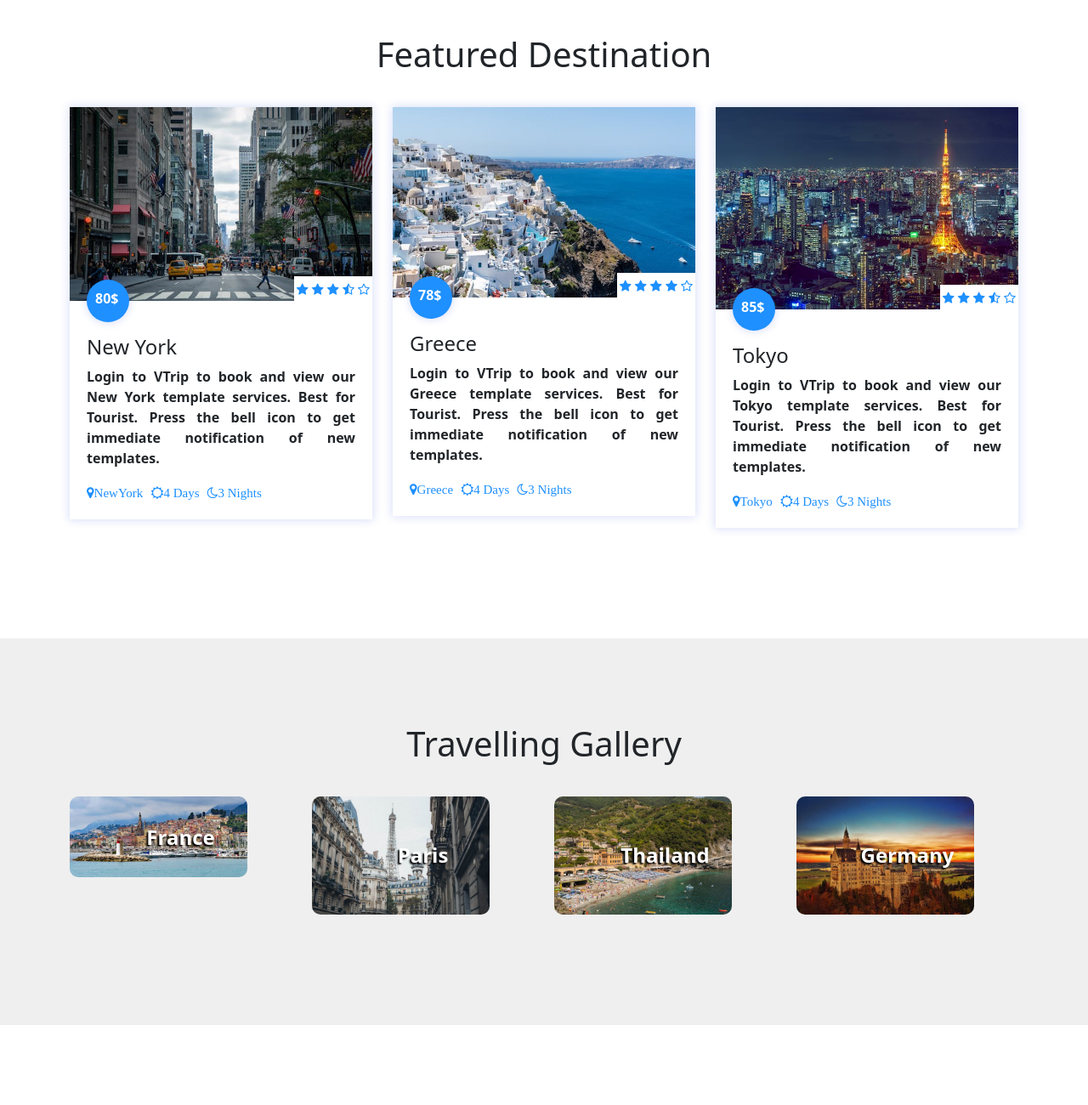
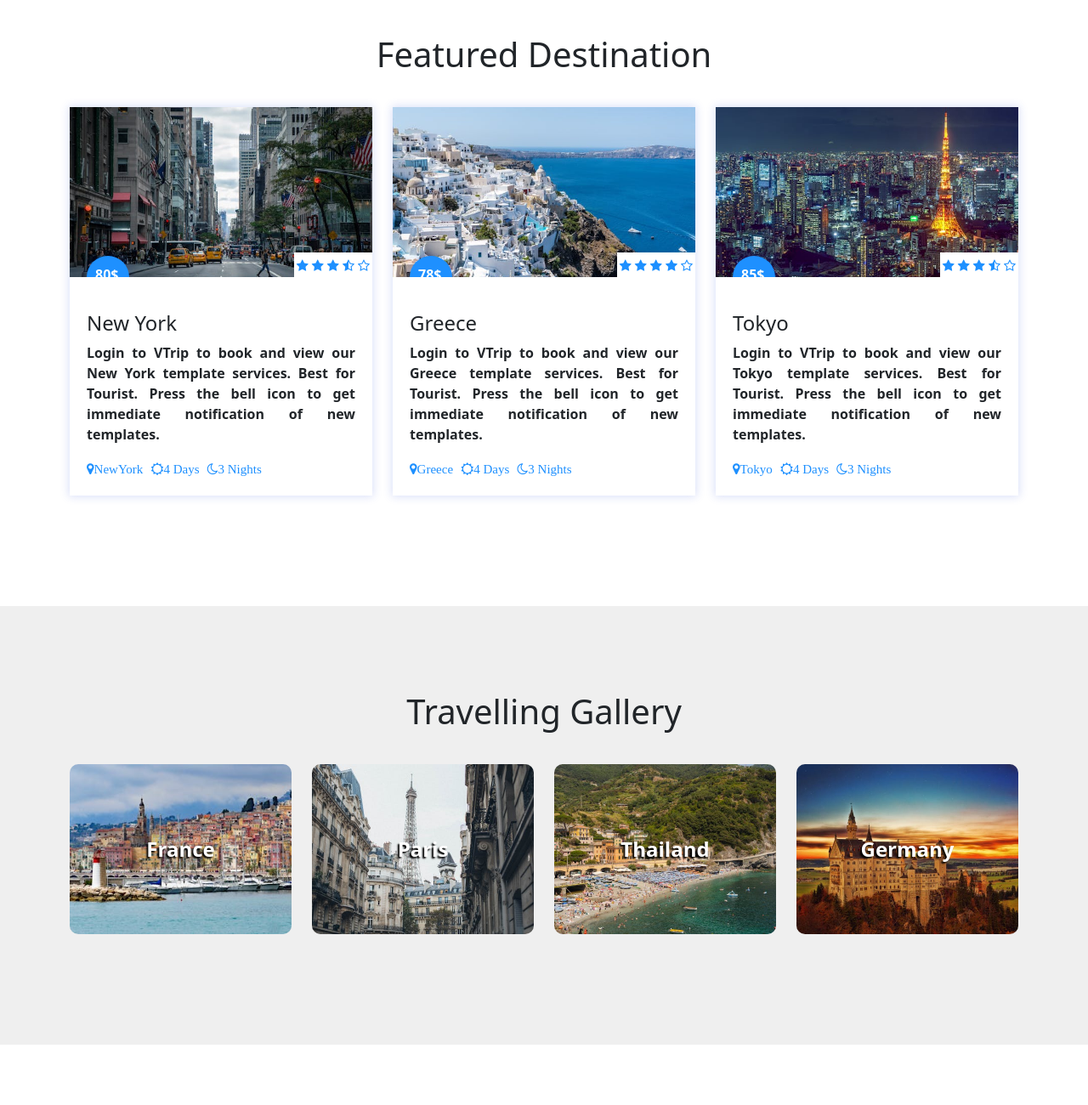
Before and after one commit to Vivianisacoder/VTrip, a plain HTML site: page index.html in a window 1280 px wide. Shown: the part 860-2160 px from the top of the page at 85% size. Drawn offline with nearby package versions, Linux system fonts and the light colour scheme.

Commit message:
fixed bugs

```diff
--- a/index.html
+++ b/index.html
@@ -17,7 +17,7 @@
   <body>
     <section class="header">
       <div class="container">
-        <img src="img1/logo2.avif" />
+        <img src="img1/logo2.avif" class="img-fluid" />
         <button type="button" class="login-btn">Login</button>
       </div>
       <h1>Make your Travel dreams <br />come through</h1>
@@ -40,7 +40,7 @@
           <div class="col-md-4">
             <div class="feature-box">
               <div class="feature-img">
-                <img src="img1/new york.jpeg" />
+                <img src="img1/new york.jpeg" class="img-fluid" />
                 <div class="price">
                   <p>80$</p>
                 </div>
@@ -70,7 +70,7 @@
           <div class="col-md-4">
             <div class="feature-box">
               <div class="feature-img">
-                <img src="img1/greece.jpeg" />
+                <img src="img1/greece.jpeg" class="img-fluid" />
                 <div class="price">
                   <p>78$</p>
                 </div>
@@ -100,7 +100,7 @@
           <div class="col-md-4">
             <div class="feature-box">
               <div class="feature-img">
-                <img src="img1/tokyo.jpeg" />
+                <img src="img1/tokyo.jpeg" class="img-fluid" />
                 <div class="price">
                   <p>85$</p>
                 </div>
@@ -137,25 +137,25 @@
         <div class="row">
           <div class="col-md-3">
             <div class="gallery-box">
-              <img src="img1/france.jpeg" />
+              <img src="img1/france.jpeg" class="img-fluid" />
               <h4>France</h4>
             </div>
           </div>
           <div class="col-md-3">
             <div class="gallery-box">
-              <img src="img1/paris.jpeg" />
+              <img src="img1/paris.jpeg" class="img-fluid" />
               <h4>Paris</h4>
             </div>
           </div>
           <div class="col-md-3">
             <div class="gallery-box">
-              <img src="img1/thailand.jpeg" />
+              <img src="img1/thailand.jpeg" class="img-fluid" />
               <h4>Thailand</h4>
             </div>
           </div>
           <div class="col-md-3">
             <div class="gallery-box">
-              <img src="img1/germany.jpeg" />
+              <img src="img1/germany.jpeg" class="img-fluid" />
               <h4>Germany</h4>
             </div>
           </div>
@@ -193,7 +193,7 @@
               <h5>Miss Sonia</h5>
               <small>Tokyo</small>
             </div>
-            <img src="img1/logo2.avif" />
+            <img src="img1/logo2.avif" class="img-fluid" />
           </div>
           <div class="col-md-4">
             <div class="user-review">
@@ -205,7 +205,7 @@
               <h5>Miss Sonia</h5>
               <small>Tokyo</small>
             </div>
-            <img src="img1/logo2.avif" />
+            <img src="img1/logo2.avif" class="img-fluid" />
           </div>
           <div class="col-md-4">
             <div class="user-review">
@@ -217,7 +217,7 @@
               <h5>Miss Sonia</h5>
               <small>Tokyo</small>
             </div>
-            <img src="img1/logo2.avif" />
+            <img src="img1/logo2.avif" class="img-fluid" />
           </div>
         </div>
       </div>
@@ -226,7 +226,7 @@
       <div class="container">
         <div class="row">
           <div class="col-md-3">
-            <img src="img1/logo.avif" class="footer-logo" />
+            <img src="img1/logo.avif" class="img-fluid" class="footer-logo" />
             <p>
               Login to VTrip to book and view our Tokyo template services. Best
               for Tourist. Press the bell icon to get immediate notification of
--- a/styles.css
+++ b/styles.css
@@ -15,9 +15,14 @@
   color: white;
 }
 
+img {
+  max-width: 100%;
+  height: auto;
+}
+
 .header img {
   width: 50px;
-  height: 20px;
+  height: auto;
   float: left;
 }
 
@@ -81,6 +86,8 @@ h1 {
 
 .feature-img img {
   width: 100%;
+  height: 100%;
+  object-fit: cover;
 }
 
 .price {
@@ -99,6 +106,9 @@ h1 {
 
 .feature-img {
   position: relative;
+  width: 100%;
+  height: 200px;
+  overflow: hidden;
 }
 
 .rating {
@@ -140,7 +150,9 @@ h1 {
 }
 
 .gallery-box img {
-  width: 80%;
+  width: 100%;
+  height: 200px;
+  object-fit: cover;
   border-radius: 10px;
   cursor: pointer;
   transition: 1s;
```
